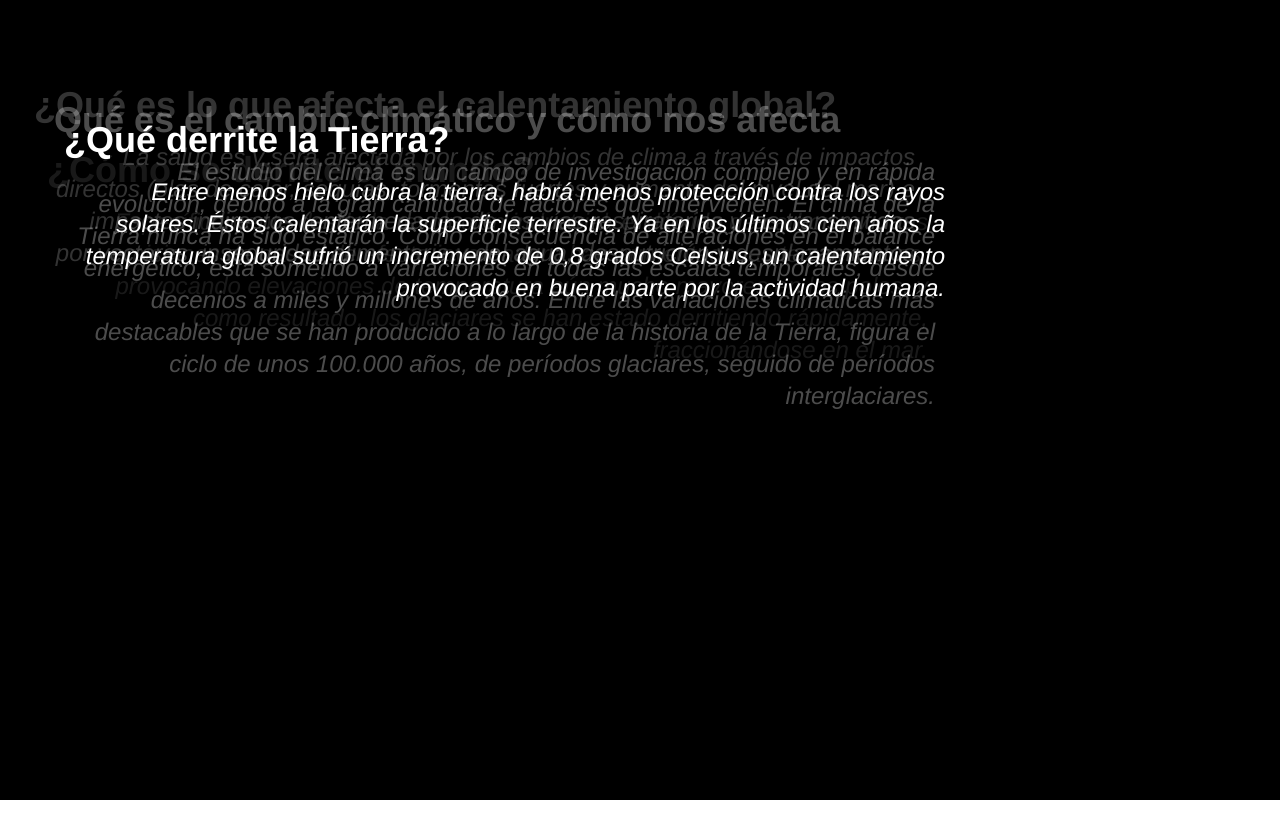
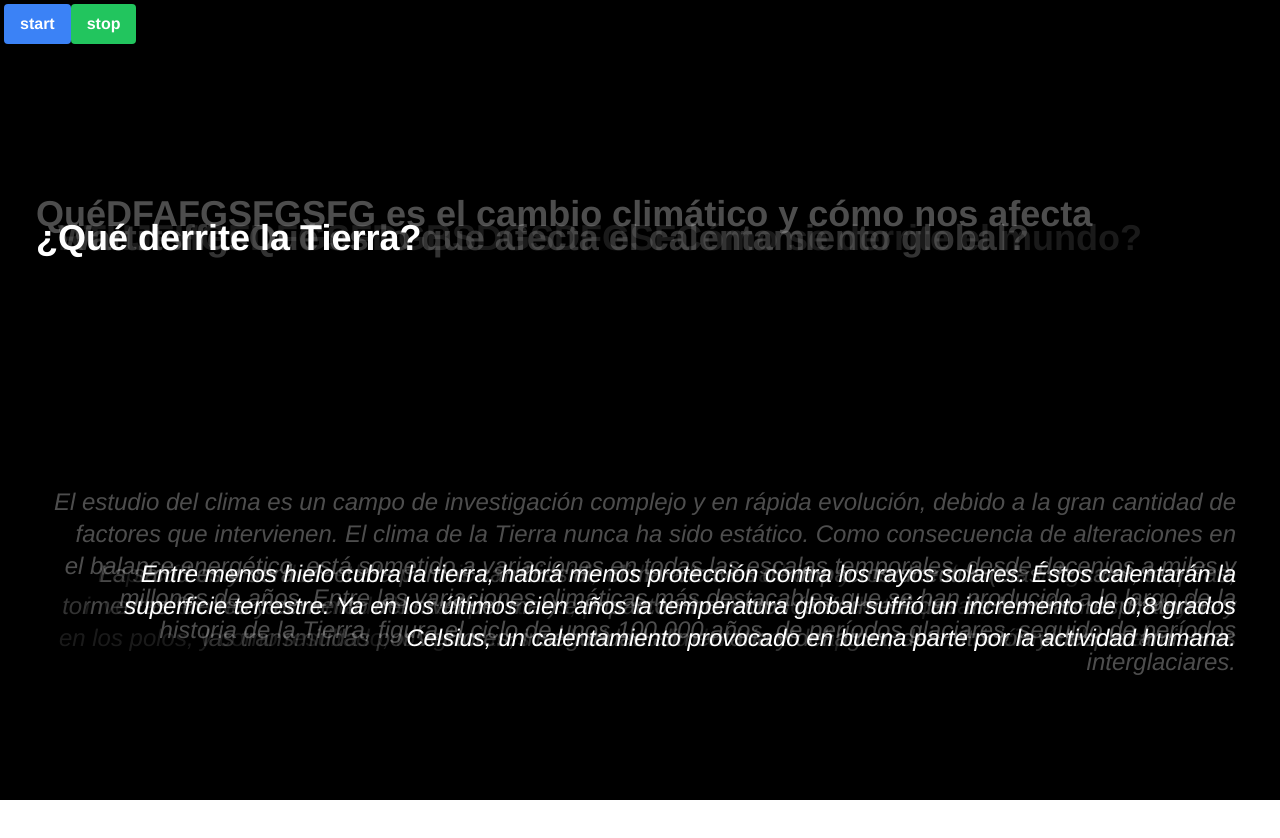
Before and after one commit to Kaziuz/Privados, a Vue app: page / in a window 1280 px wide. Shown: the top 838 px of the page. Before the commit the page ends 800 px from the top, so only its background shows below. Built offline with nearby package versions, Linux system fonts and the light colour scheme.

Commit message:
Add component Layer, use 4 components Layer within App to show 4 pairs question-answer. Implements basic data question rotation to feed the Layers

```diff
--- a/src/App.vue
+++ b/src/App.vue
@@ -1,47 +1,29 @@
 <template>
   <div class="relative d-block font-sans">
-    <div class="w-full h-screen px-1 py-1 bg-black">
+    <div class="w-screen h-screen px-1 py-1 bg-black">
     <div class="container">
-      <div class="absolute top-20 text-white px-10" style="opacity: 30%; transform: translate3d(10px, 20px, 0);">
-          <div class="text-4xl font-black">
-            {{dummyData[0].question}}
-          </div>
-          <div class="text-2xl italic p-4 font-thin w-3/4 text-right">
-            {{dummyData[0].answer}}
-          </div>
-      </div>
-      <div class="absolute top-20 text-white px-10" style="opacity: 20%; transform: translate3d(-10px, 5px, 0);">
-          <div class="text-4xl font-black">
-            {{dummyData[1].question}}
-          </div>
-          <div class="text-2xl italic p-4 font-thin w-3/4 text-right">
-            {{dummyData[1].answer}}
-          </div>
-      </div>
-      <div class="absolute top-20 text-white px-10" style="opacity: 10%; transform: translate3d(3px, 70px, 0);">
-          <div class="text-4xl font-black">
-            {{dummyData[2].question}}
-          </div>
-          <div class="text-2xl italic p-4 font-thin w-3/4 text-right">
-            {{dummyData[2].answer}}
-          </div>
-      </div>
-      <div class="absolute top-20 text-white px-10" style="opacity: 100%; transform: translate3d(20px, 40px, 0);">
-          <div class="text-4xl font-black">
-            {{dummyData[3].question}}
-          </div>
-          <div class="text-2xl italic p-4 font-thin w-3/4 text-right">
-            {{dummyData[3].answer}}
-          </div>
+           <!-- Control for develop pruposes -->
+           <button
+        @click="startProgram = true"
+        class="bg-blue-500 hover:bg-blue-700 text-white font-bold py-2 px-4 rounded"
+      >
+        start
+      </button>
+      <button
+        @click="startProgram = false"
+        class="bg-green-500 hover:bg-green-700 text-white font-bold py-2 px-4 rounded"
+      >
+        stop
+      </button>
+      <div>
+        <Layer :qa_obj=queueData[0] style="opacity: 30%"></Layer>
+        <Layer :qa_obj=queueData[1] style="opacity: 20%"></Layer>
+        <Layer :qa_obj=queueData[2] style="opacity: 10%"></Layer>
+        <Layer :qa_obj=queueData[3] style="opacity: 100%"></Layer>
       </div>
     </div>
-      <!-- <span class="text-4xl animate__animated animate__fadeInDown animate__delay-1s animate__slower">
-        HOLA
-      </span>
-      <span class="text-4xl animate__animated animate__fadeOutDown animate__delay-2s animate__slower">
-        CHAO
-      </span> -->
-    </div>
+
+  </div>
   </div>
 </template>
 
@@ -53,11 +35,13 @@ import dummyData from './dummyData.js'
 import WordCloud from './components/WordCloud.vue'
 import FirstLayer from './components/FirstLayer.vue'
 import SecondLayer from './components/SecondLayer.vue'
+import Layer from './components/Layer.vue'
 export default {
   components: {
     'app-word-cloud': WordCloud,
     'app-first-layer': FirstLayer,
-    'app-second-layer': SecondLayer
+    'app-second-layer': SecondLayer,
+    Layer
   },
   setup() {
     const currentData = ref({})
@@ -71,6 +55,9 @@ export default {
     let nextFrame = ref(0)
     const privateData = reactive(dummyData)
     const showContent = ref(false)
+
+    let queueData = ref([])
+    queueData.value = dummyData.slice(-4)
 
     const start = () => {
       startTime = Date.now()
@@ -110,7 +97,7 @@ export default {
           // addFadeIn(classTop)
           nextFrame.value = nextFrame.value + 1
         }
-        else if (currentTimeAnimation.value === 28) {
+        else if (currentTimeAnimation.value === 5) {
           showContent.value = false
           // addFadeOut(classTop)
         }
@@ -120,13 +107,14 @@ export default {
     watchEffect(() => {
       if (nextFrame.value) {
         const currentFrameData = nextFrame.value % privateData.length
-        // console.log('CURRENT ROW', currentFrameData)
+        console.log('CURRENT ROW', currentFrameData)
         // console.log('TOTAL ROW DATA', privateData.length)
         currentData.value = privateData[currentFrameData]
+        queueData.value = privateData.slice(-1*parseInt(Math.random()*4))
       }
     })
 
-    return { dummyData, currentData, startProgram, timeMilliseconds, showContent }
+    return { queueData, dummyData, currentData, startProgram, timeMilliseconds, showContent }
   }
 }
 </script>
--- /dev/null
+++ b/src/components/Layer.vue
@@ -0,0 +1,20 @@
+<template>
+    <div class="absolute text-white">
+    <div class="relative flex flex-col justify-around w-screen h-screen p-8">
+            <div class="text-4xl font-black">
+              {{qa_obj?.question}}
+            </div>
+            <div class="text-2xl italic p-4 font-thin text-right">
+              {{qa_obj?.answer}}
+            </div>
+        </div>
+    </div>
+</template>
+
+<script setup>
+    defineProps({
+        nOpacity: Number,
+        qa_obj: Object,
+        milliseconds: Number
+    })
+</script>
--- a/src/dummyData.js
+++ b/src/dummyData.js
@@ -22,6 +22,34 @@ const dummyData = [
   },
   {
     id: 4,
+    question:'adfadfadf¿Qué derrite la Tierra?',
+    answer: 'Entre menos hielo cubra la tierra, habrá menos protección contra los rayos solares. Éstos calentarán la superficie terrestre. Ya en los últimos cien años la temperatura global sufrió un incremento de 0,8 grados Celsius, un calentamiento provocado en buena parte por la actividad humana.',
+    nickname: 'Andres',
+    age: '35'
+  },
+  {
+    id: 5,
+    question:'QuéDFAFGSFGSFG es el cambio climático y cómo nos afecta',
+    answer: 'El estudio del clima es un campo de investigación complejo y en rápida evolución, debido a la gran cantidad de factores que intervienen. El clima de la Tierra nunca ha sido estático. Como consecuencia de alteraciones en el balance energético, está sometido a variaciones en todas las escalas temporales, desde decenios a miles y millones de años. Entre las variaciones climáticas más destacables que se han producido a lo largo de la historia de la Tierra, figura el ciclo de unos 100.000 años, de períodos glaciares, seguido de períodos interglaciares.',
+    nickname: 'Andrea',
+    age: '23'
+  },
+  {
+    id: 6,
+    question:'¿WartrtsffgsQué es lo que afecta el calentamiento global?',
+    answer: 'La salud es y será afectada por los cambios de clima a través de impactos directos (olas de calor, sequías, tormentas fuertes y aumento del nivel del mar) e impactos indirectos (enfermedades de las vías respiratorias y las transmitidas por vectores, inseguridad alimentaria y del agua, desnutrición y desplazamientos',
+    nickname: 'Santiago',
+    age: '35'
+  },
+  {
+    id: 7,
+    question:'¿RTHJFHGFDFGSFDGBSDGSDFGSFCómo se derrite el mundo?',
+    answer: 'Específicamente desde la revolución industrial, el dióxido de carbono y otras emisiones de gases de efecto invernadero han aumentado las temperaturas, provocando elevaciones de temperatura aún mucho mayores en los polos, y como resultado, los glaciares se han estado derritiendo rápidamente, fraccionándose en el mar.',
+    nickname: 'Carlos',
+    age: '43'
+  },
+  {
+    id: 8,
     question:'¿Qué derrite la Tierra?',
     answer: 'Entre menos hielo cubra la tierra, habrá menos protección contra los rayos solares. Éstos calentarán la superficie terrestre. Ya en los últimos cien años la temperatura global sufrió un incremento de 0,8 grados Celsius, un calentamiento provocado en buena parte por la actividad humana.',
     nickname: 'Andres',
```
